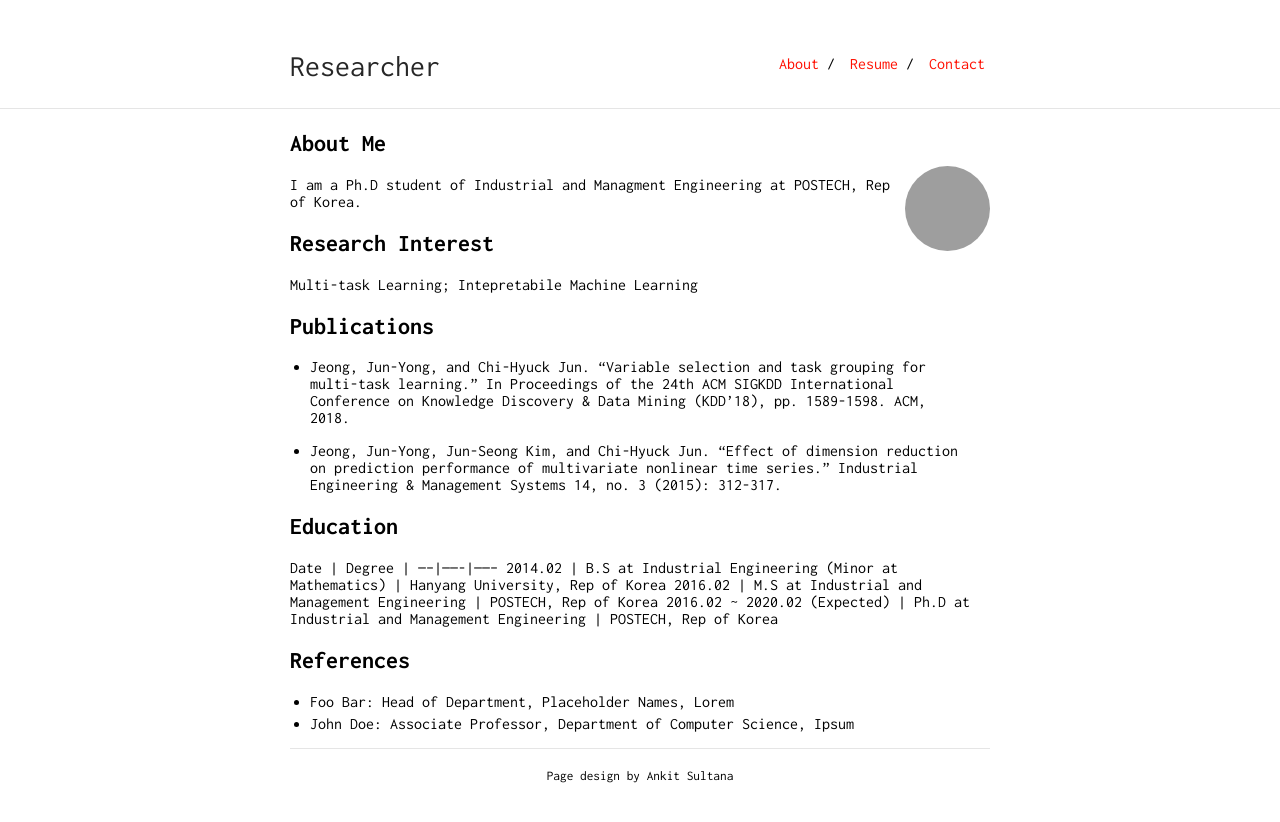
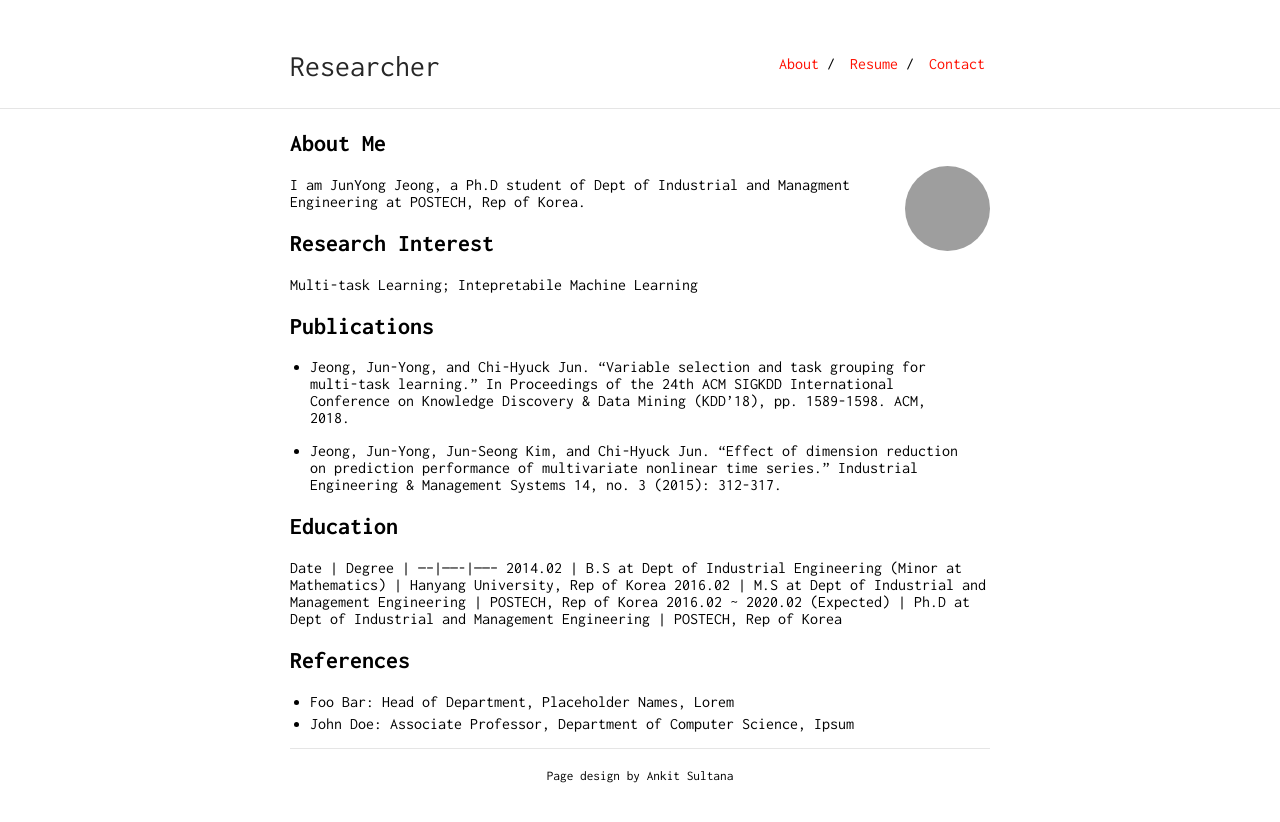
Before and after one commit to JunYongJeong/JunYongJeong.github.io, a Jekyll site: the page built from index.md, in a window 1280 px wide. Shown: the top 822 px of the page. Built offline with Jekyll 4.4.1, drawn with Linux system fonts in a browser that asks for light colours; our own code applies the rules of GitHub Pages for plain Markdown files; grey boxes are pictures that could not be loaded.

Commit message:
Update index.md

```diff
--- a/index.md
+++ b/index.md
@@ -6,7 +6,7 @@ layout: default
 
 <img class="profile-picture" src="pic.jpg" width="200">
 
-I am a Ph.D student of Industrial and Managment Engineering at POSTECH, Rep of Korea.
+I am JunYong Jeong, a Ph.D student of Dept of Industrial and Managment Engineering at POSTECH, Rep of Korea.
 
 ## Research Interest
 
@@ -21,9 +21,9 @@ Multi-task Learning; Intepretabile Machine Learning
 ## Education
 Date | Degree |
 -----|-------|--------
-2014.02 | B.S at Industrial Engineering (Minor at Mathematics) | Hanyang University, Rep of Korea
-2016.02 | M.S at Industrial and Management Engineering | POSTECH, Rep of Korea
-2016.02 ~ 2020.02 (Expected)  | Ph.D at Industrial and Management Engineering | POSTECH, Rep of Korea
+2014.02 | B.S at Dept of Industrial Engineering (Minor at Mathematics) | Hanyang University, Rep of Korea
+2016.02 | M.S at Dept of Industrial and Management Engineering | POSTECH, Rep of Korea
+2016.02 ~ 2020.02 (Expected)  | Ph.D at Dept of Industrial and Management Engineering | POSTECH, Rep of Korea
 
 ## References
 
```
